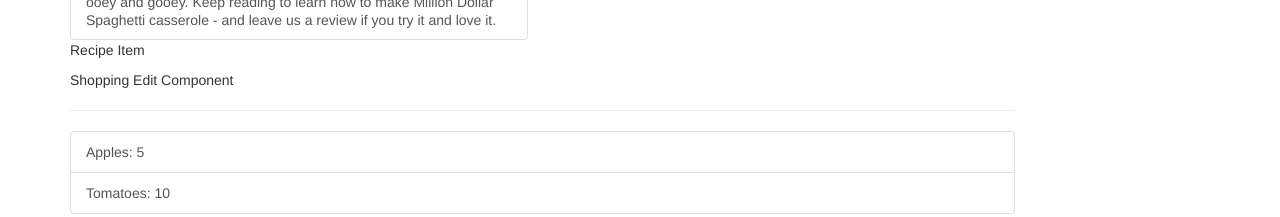
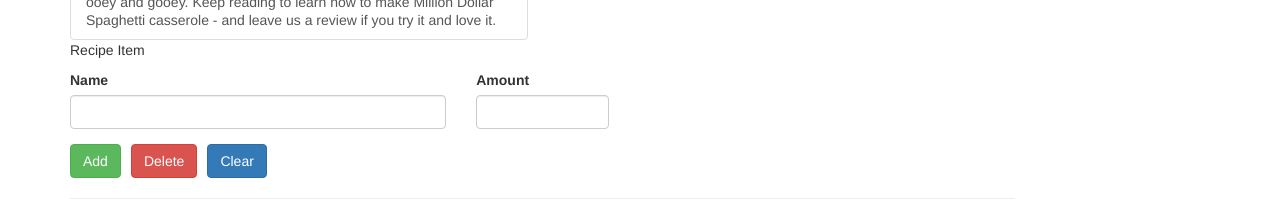
Before and after one commit to Serhij-Zubrin/course-project, an Angular app: page / in a window 1280 px wide. Shown: the part 685-902 px from the top of the page. Built offline with nearby package versions, Linux system fonts and the light colour scheme.

Commit message:
Adding a Shopping List Edit Section

```diff
--- a/src/app/shopping-list/shopping-edit/shopping-edit.component.css
+++ b/src/app/shopping-list/shopping-edit/shopping-edit.component.css
@@ -0,0 +1,3 @@
+.btn:not(:last-child) {
+    margin-right: 10px;
+}
--- a/src/app/shopping-list/shopping-edit/shopping-edit.component.html
+++ b/src/app/shopping-list/shopping-edit/shopping-edit.component.html
@@ -1 +1,23 @@
-<p>Shopping Edit Component</p>
+<div class="row">
+  <div class="col-xs-12">
+    <form>
+      <div class="row">
+        <div class="col-sm-5 form-group">
+          <label for="name">Name</label>
+          <input type="text" class="form-control" id="name">
+        </div>
+        <div class="col-sm-2 form-group">
+          <label for="amount">Amount</label>
+          <input type="number" class="form-control" id="amount">
+        </div>
+      </div>
+      <div class="row">
+          <div class="col-sm-7 btn-block">
+            <button class="btn btn-success" type="submit">Add</button>
+            <button class="btn btn-danger" type="button">Delete</button>
+            <button class="btn btn-primary" type="button">Clear</button>
+          </div>
+      </div>
+    </form>
+  </div>
+</div>
```
